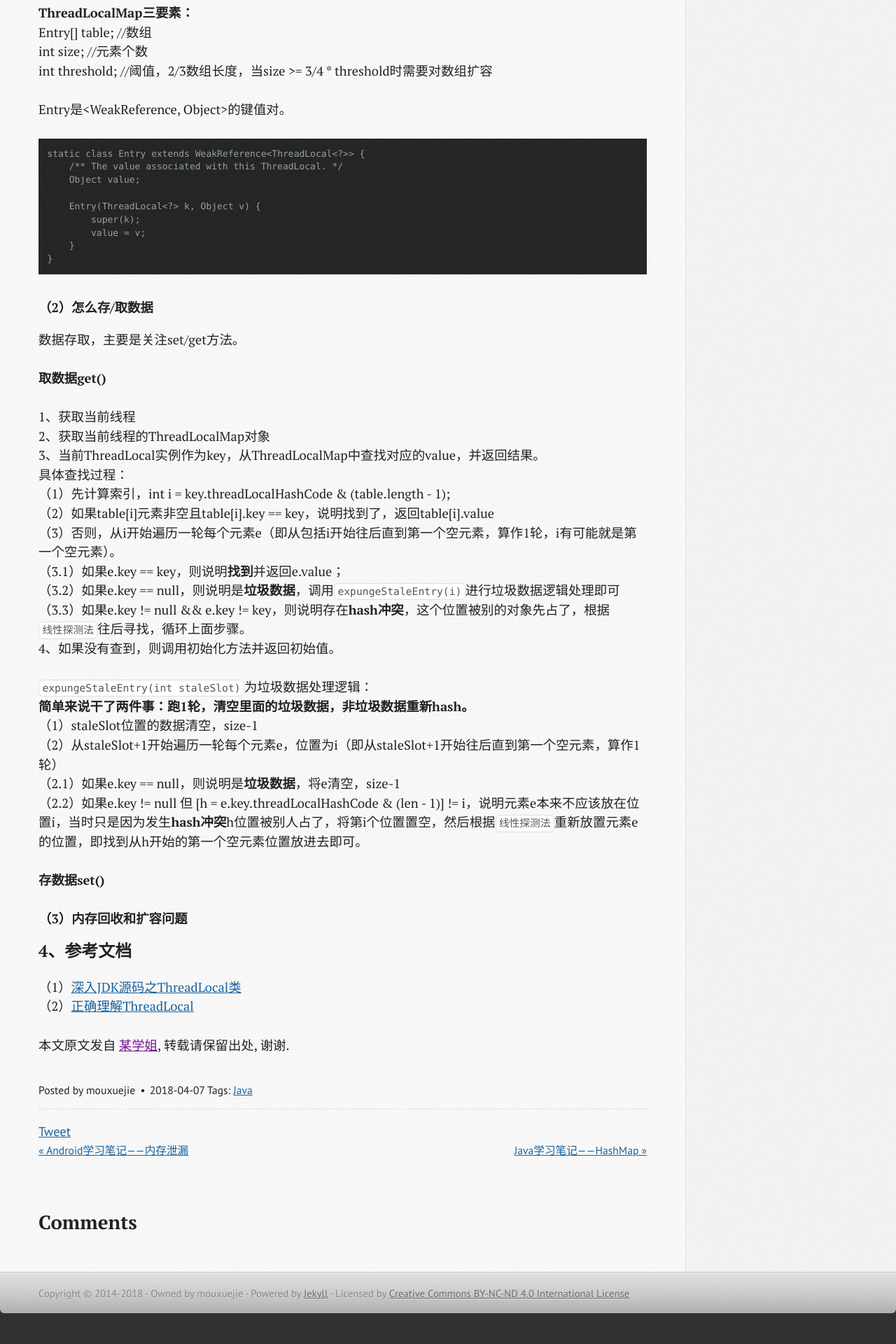
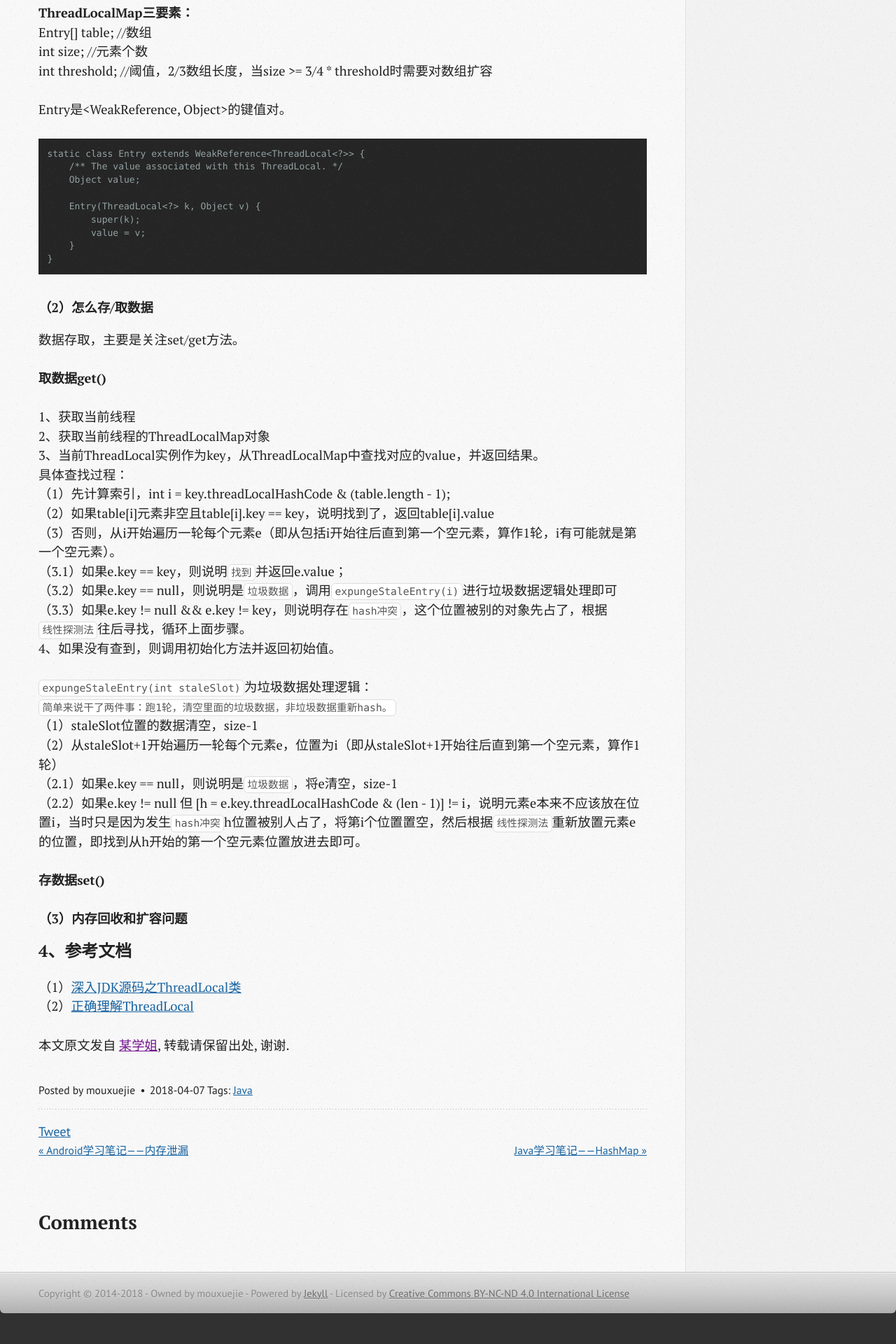
Before and after one commit to wangxinghe/wangxinghe.github.io, a Jekyll site: the page built from _posts/2018-04-07-learning-notes-threadlocal.md, in a window 1280 px wide. Shown: the part 2211-4131 px from the top of the page at 70% size. Built offline with Jekyll 4.4.1, drawn with Linux system fonts in a browser that asks for light colours; comment, search, counter and statistics services are not loaded.

Commit message:
[update]

```diff
--- a/_posts/2018-04-07-learning-notes-threadlocal.md
+++ b/_posts/2018-04-07-learning-notes-threadlocal.md
@@ -81,17 +81,17 @@ Entry是<WeakReference<ThreadLocal>, Object>的键值对。
  （1）先计算索引，int i = key.threadLocalHashCode & (table.length - 1);
  （2）如果table[i]元素非空且table[i].key == key，说明找到了，返回table[i].value
  （3）否则，从i开始遍历一轮每个元素e（即从包括i开始往后直到第一个空元素，算作1轮，i有可能就是第一个空元素）。
-   （3.1）如果e.key == key，则说明**找到**并返回e.value；
-   （3.2）如果e.key == null，则说明是**垃圾数据**，调用`expungeStaleEntry(i)`进行垃圾数据逻辑处理即可
-   （3.3）如果e.key != null && e.key != key，则说明存在**hash冲突**，这个位置被别的对象先占了，根据`线性探测法`往后寻找，循环上面步骤。
+   （3.1）如果e.key == key，则说明`找到`并返回e.value；
+   （3.2）如果e.key == null，则说明是`垃圾数据`，调用`expungeStaleEntry(i)`进行垃圾数据逻辑处理即可
+   （3.3）如果e.key != null && e.key != key，则说明存在`hash冲突`，这个位置被别的对象先占了，根据`线性探测法`往后寻找，循环上面步骤。
 4、如果没有查到，则调用初始化方法并返回初始值。
 
 `expungeStaleEntry(int staleSlot)`为垃圾数据处理逻辑：
-**简单来说干了两件事：跑1轮，清空里面的垃圾数据，非垃圾数据重新hash。**
+`简单来说干了两件事：跑1轮，清空里面的垃圾数据，非垃圾数据重新hash。`
 （1）staleSlot位置的数据清空，size-1
 （2）从staleSlot+1开始遍历一轮每个元素e，位置为i（即从staleSlot+1开始往后直到第一个空元素，算作1轮）
-    （2.1）如果e.key == null，则说明是**垃圾数据**，将e清空，size-1
-    （2.2）如果e.key != null 但  [h = e.key.threadLocalHashCode & (len - 1)] != i，说明元素e本来不应该放在位置i，当时只是因为发生**hash冲突**h位置被别人占了，将第i个位置置空，然后根据`线性探测法`重新放置元素e的位置，即找到从h开始的第一个空元素位置放进去即可。
+    （2.1）如果e.key == null，则说明是`垃圾数据`，将e清空，size-1
+    （2.2）如果e.key != null 但  [h = e.key.threadLocalHashCode & (len - 1)] != i，说明元素e本来不应该放在位置i，当时只是因为发生`hash冲突`h位置被别人占了，将第i个位置置空，然后根据`线性探测法`重新放置元素e的位置，即找到从h开始的第一个空元素位置放进去即可。
 
 
 **存数据set()**
```
